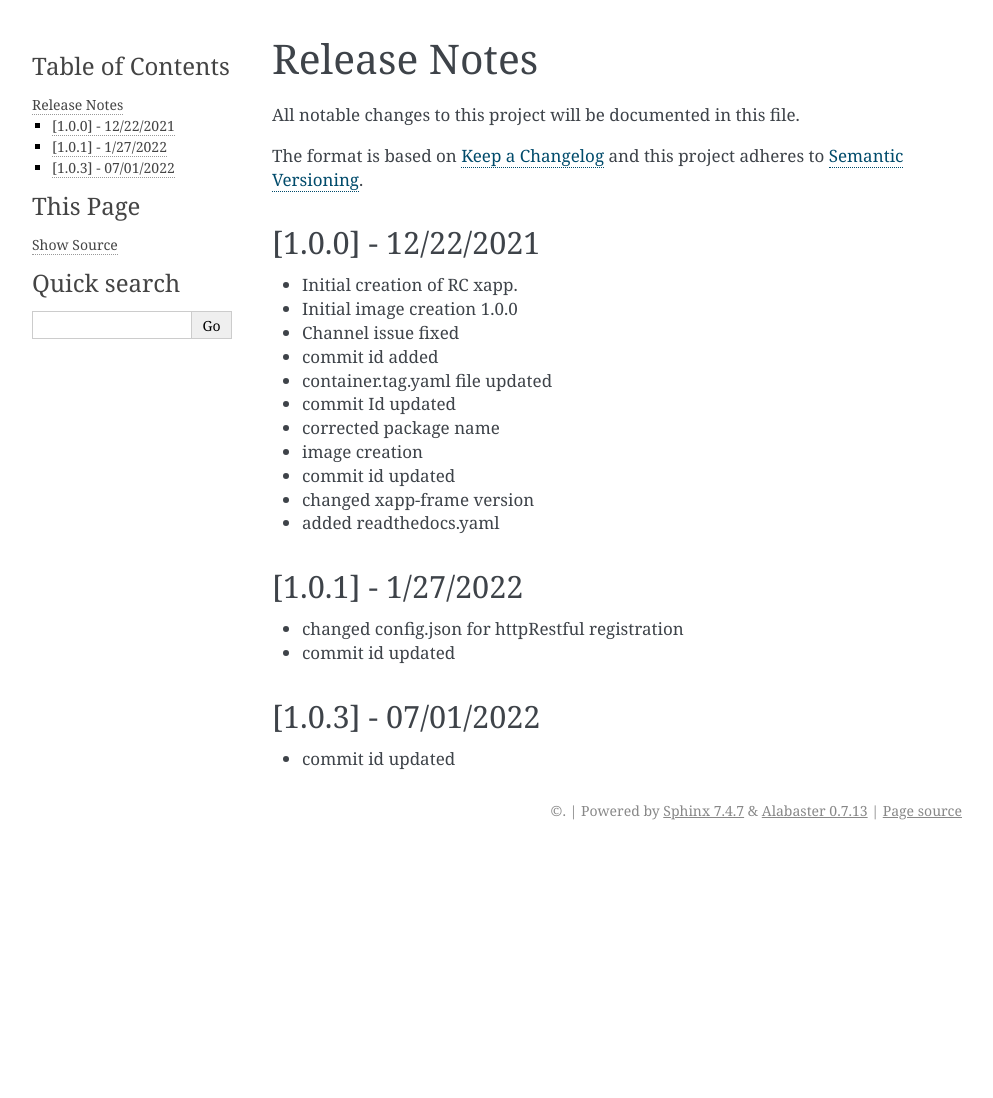
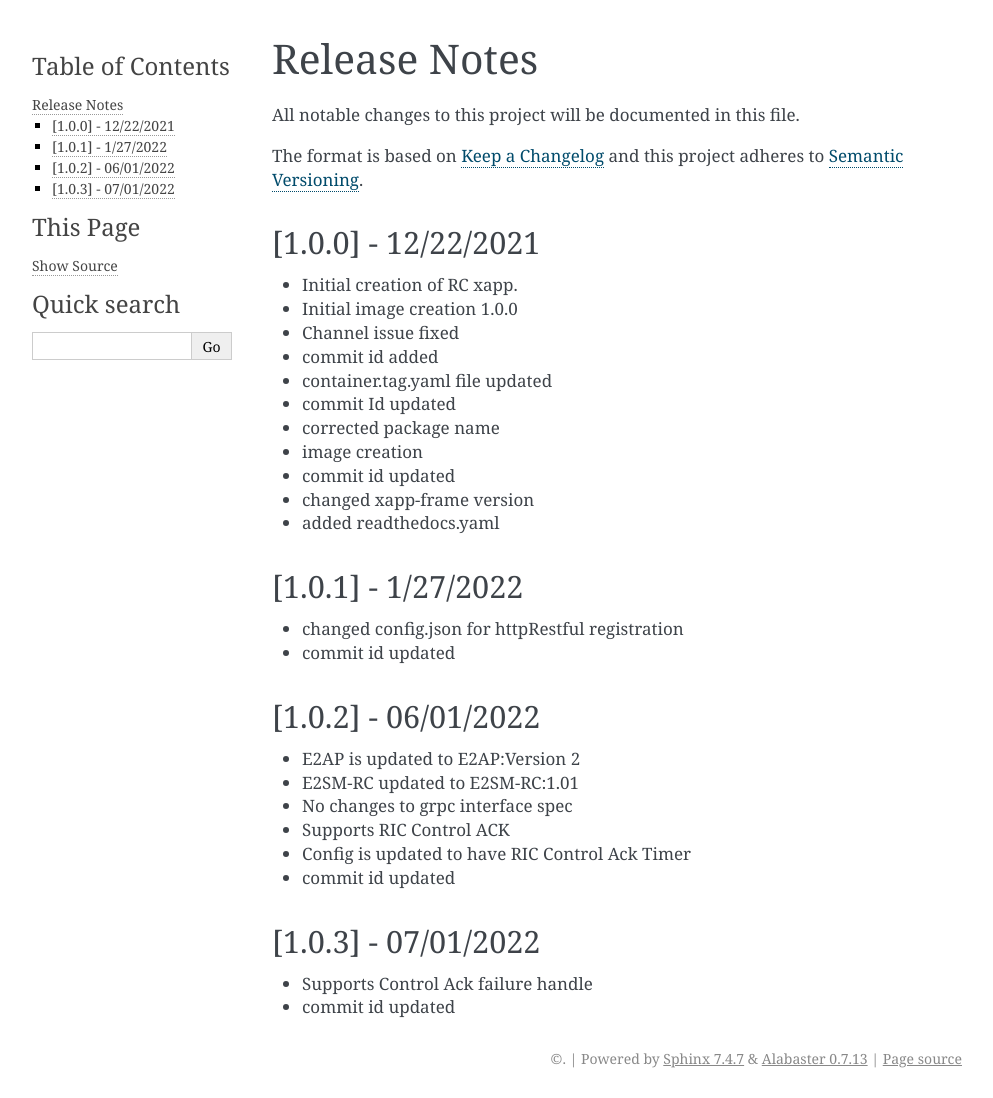
Before and after one commit to o-ran-sc/ric-app-rc, a Sphinx documentation site: the page built from docs/release-notes.rst, in a window 1280 px wide. Shown: the whole page, without its empty margins (148-1141 px from the left). Built offline with Sphinx 7.4.7, drawn with Linux system fonts in a browser that asks for light colours; before the commit the page ends 900 px from its top, so only the background shows below that.

Commit message:
release-notes updated
Signed-off-by: rajalakshmisv <rajalakshmisv@gmail.com>
Change-Id: I825ac3138a1c4f21ce90ce500349637d53dfb1ef

```diff
--- a/docs/release-notes.rst
+++ b/docs/release-notes.rst
@@ -39,6 +39,18 @@ and this project adheres to `Semantic Versioning <http://semver.org/>`__.
 
 * commit id updated
 
+[1.0.2] - 06/01/2022
+--------------------
+
+* E2AP is updated to E2AP:Version 2
+* E2SM-RC updated to E2SM-RC:1.01
+* No changes to grpc interface spec
+* Supports RIC Control ACK
+* Config is updated to have RIC Control Ack Timer
+* commit id updated
+
 [1.0.3] - 07/01/2022
 --------------------
+
+* Supports Control Ack failure handle
 * commit id updated
```
